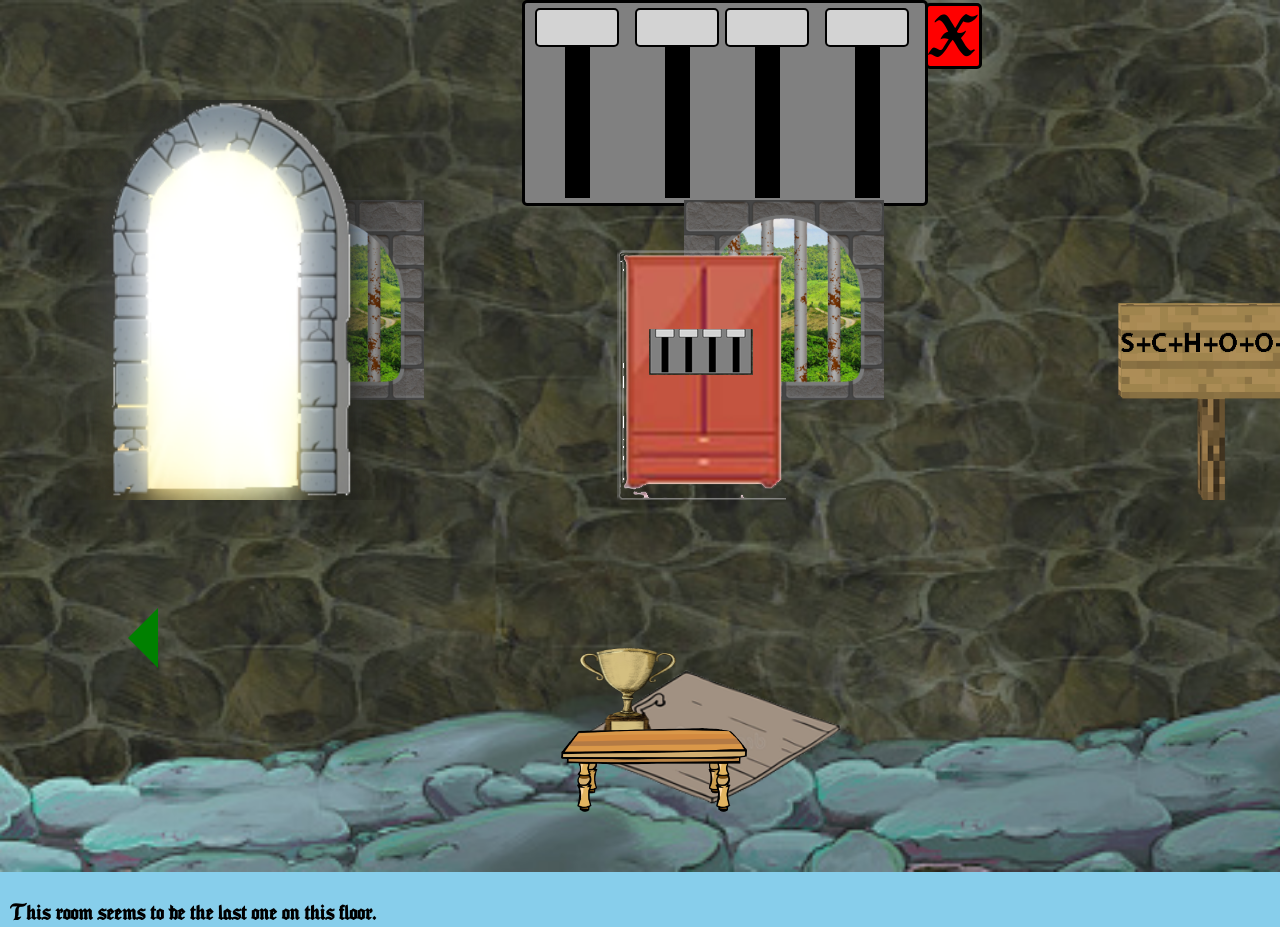
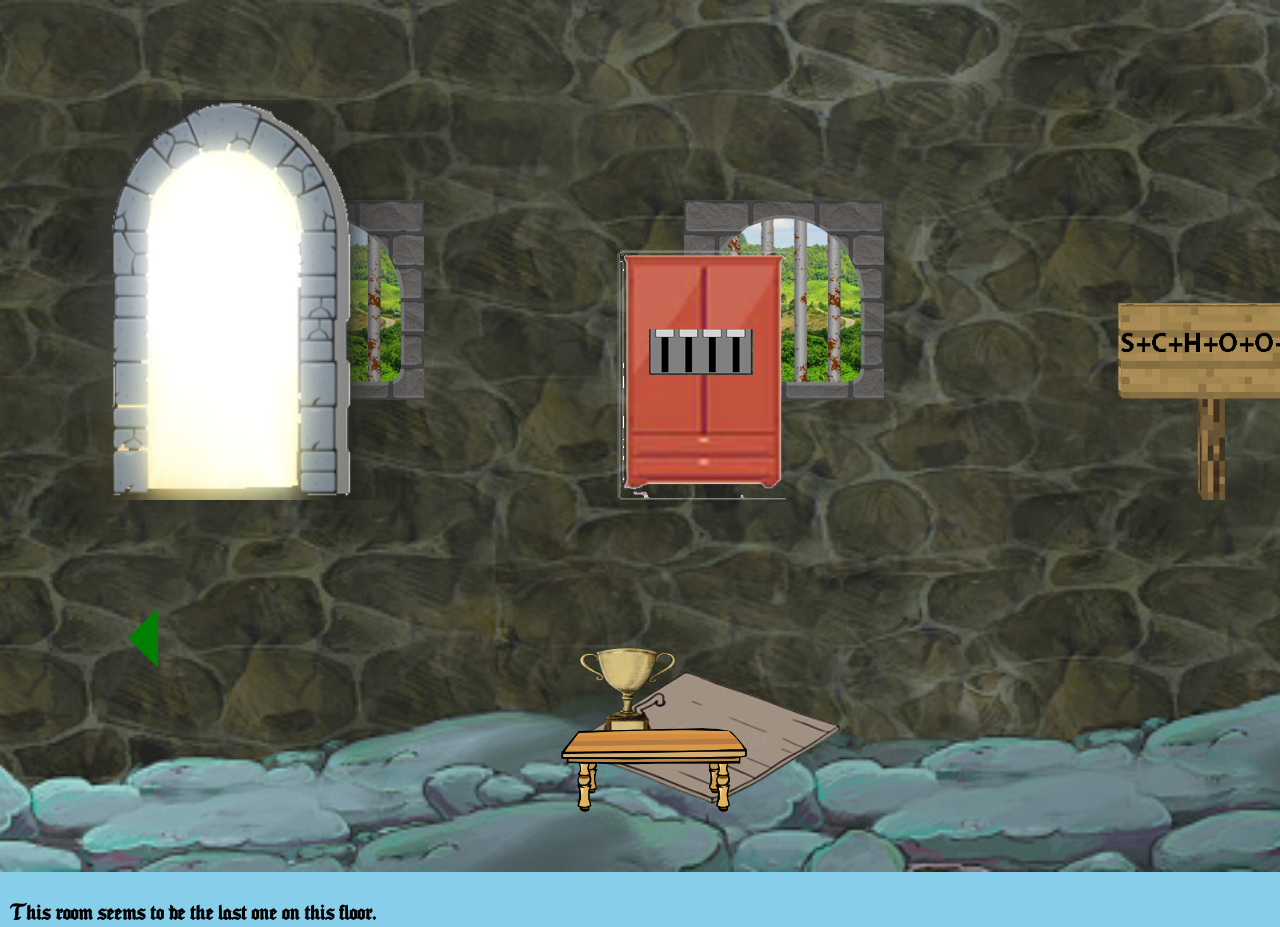
Before and after one commit to iliketocode2/Escape-Room, a plain HTML site: page R3F1.html in a window 1280 px wide. Shown: the top 927 px of the page. Drawn offline with Linux system fonts and the light colour scheme.

```diff
--- a/R3F1.html
+++ b/R3F1.html
@@ -302,6 +302,7 @@
     // Do DaFont lets gooooooooooooooo
     window.onload = function() {
       document.getElementById("arrowD").style.display = "none";
+      toggleThing();
       loadInv();
     };
 
```
